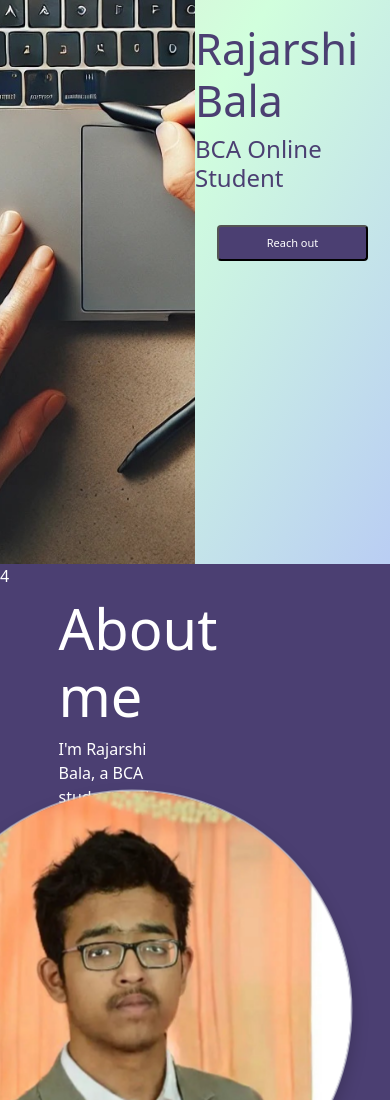
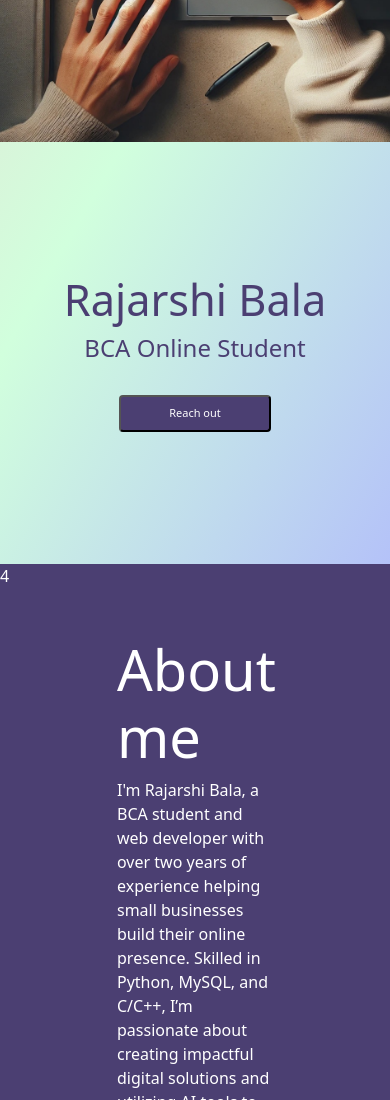
Before and after one commit to rajarshibala2005/myPortfolio, a plain HTML site: page index.html in a window 390 px wide. Shown: the part 280-1380 px from the top of the page. Drawn offline with nearby package versions, Linux system fonts and the light colour scheme.

Commit message:
responsive basic added

```diff
--- /dev/null
+++ b/css/responsive.css
@@ -0,0 +1,19 @@
+@media screen and (max-width: 768px){
+    .header {
+        flex-direction: column;
+
+    }
+    .header-img-item, .header-text {
+        width: 100%;
+        height: 50vh;
+    }
+    .aboutus {
+        width: 100%;
+        flex-direction: column;
+        justify-content: space-around;
+        align-items: center;
+    }
+    .about-img img {
+        width: 15rem;
+    }
+}
--- a/index.html
+++ b/index.html
@@ -7,27 +7,27 @@
   <title>Bootstrap demo</title>
   <link rel="stylesheet" href="styles.css">
   <link rel="stylesheet" href="css/animation.css">
+  <link rel="stylesheet" href="css/responsive.css">
   <link href="https://cdn.jsdelivr.net/npm/bootstrap@5.3.3/dist/css/bootstrap.min.css" rel="stylesheet"
     integrity="sha384-QWTKZyjpPEjISv5WaRU9OFeRpok6YctnYmDr5pNlyT2bRjXh0JMhjY6hW+ALEwIH" crossorigin="anonymous">
 </head>
 
 <body>
   <header>
-    <div class="section d-flex flex-row w-100 vh-100">
-      <div class="header-img-item vh-100 w-50">
-
+    <div class="section header d-flex w-100 vh-100">
+      <div class="header-img-item">
+        <!-- Header Image Background -->
       </div>
-      <div class="header-text gradient-anime vh-100 w-50 d-flex flex-column justify-content-center align-items-center
-        ">
-        <h1 class="fade-slide-top">Rajarshi Bala</h1>
-        <h2 class="fade-slide-top delay-1">BCA Online Student</h2>
-        <button class="header-btn px-5 py-2 mt-4 rounded-1 fade-slide-bottom delay-2"">Reach out</button>
+      <div class="header-text gradient-anime d-flex flex-column justify-content-center align-items-center">
+        <h1 class="fade-slide-top text-center">Rajarshi Bala</h1>
+        <h2 class="fade-slide-top delay-1 text-center">BCA Online Student</h2>
+        <button class="header-btn px-5 py-2 mt-4 rounded-1 fade-slide-bottom delay-2">Reach out</button>
       </div>
     </div>
   </header>
   <section class="aboutUs-anime">4
     <div class="section w-100 vh-100 d-flex justify-content-center align-item-center">
-      <div class="d-flex justify-content-between align-items-center" style="width: 70%;">
+      <div class="aboutus d-flex justify-content-between align-items-center">
         <div class="about-text pt-5" style="width: 40%;">
           <h3 class="fade-slide-left">About me</h3>
           <p class="fade-slide-left delay-1">I'm Rajarshi Bala, a BCA student and web developer with over two years of experience helping small
--- a/styles.css
+++ b/styles.css
@@ -2,11 +2,18 @@
     padding: 0;
     margin: 0;
 }
+
 .header-img-item {
+    width: 50%;
+    height: 100vh;
     background-image: url("images/header-img.jpg");
     background-repeat: no-repeat;
     background-size: cover;
     background-position: center;
+}
+.header-text {
+    width: 50%;
+    height: 100vh;
 }
 .header-text h1 {
     color: #4B3F72;
@@ -22,6 +29,9 @@
     font-size: 11px;
 }
 
+.aboutus {
+    width: 70%;
+}
 .about-text h3 {
     font-size: 3.5rem;
 }
```
